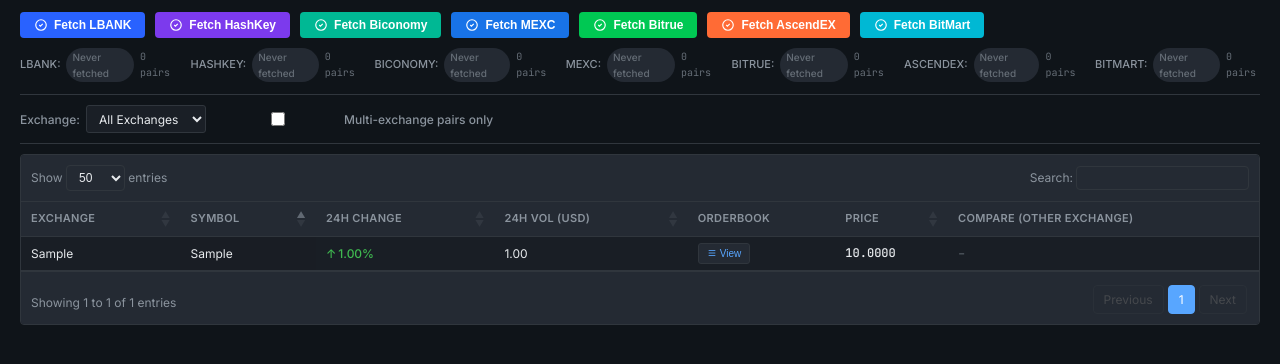
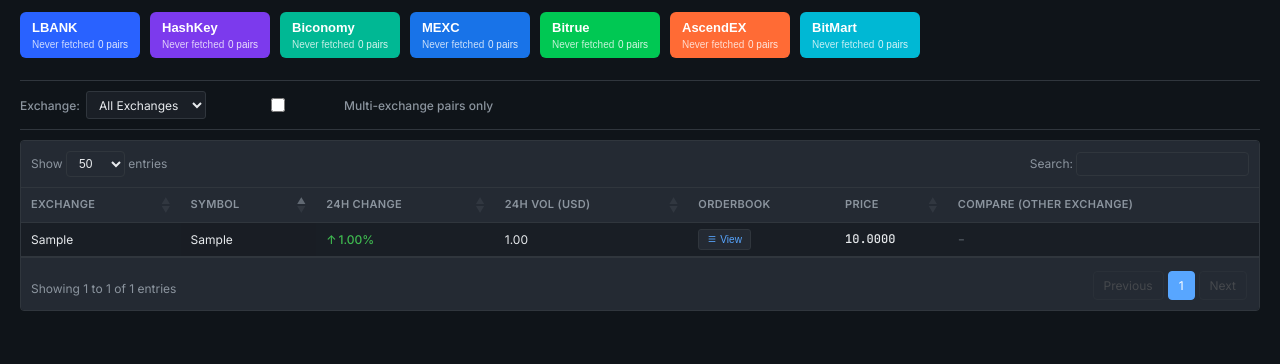
Before and after one commit to gosdorxda/arbit-replit, a Flask app: page / in a window 1280 px wide. Shown: the part 78-442 px from the top of the page. Run offline with Flask 3, Linux system fonts and the light colour scheme; tables that the repository leaves empty hold one stand-in row (values such as "Sample post"); data that the repository does not hold is empty; some libraries are stand-ins or nearby versions.

Commit message:
Update UI to show fetch status directly within the buttons
Refactor button structure in HTML, update CSS for new button layout, and modify JavaScript to display last fetch time and pair count within the fetch buttons, removing the separate status row.

Replit-Commit-Author: Agent
Replit-Commit-Session-Id: 5db5806e-7ace-4175-aae1-e70fb42071b8
Replit-Commit-Checkpoint-Type: full_checkpoint
Replit-Commit-Event-Id: 722b2ddd-1cf5-4b47-a09e-c3a9a41de54b
Replit-Commit-Screenshot-Url: https://storage.googleapis.com/screenshot-production-us-central1/d5f23ff5-1964-4bd9-a045-77314b1ac88f/5db5806e-7ace-4175-aae1-e70fb42071b8/Ch1Pqja
Replit-Helium-Checkpoint-Created: true

```diff
--- a/static/css/style.css
+++ b/static/css/style.css
@@ -149,17 +149,18 @@ body {
 
 .fetch-btn {
     display: flex;
-    align-items: center;
-    justify-content: center;
-    gap: 6px;
-    padding: 6px 14px;
+    flex-direction: column;
+    align-items: stretch;
+    padding: 8px 12px;
     font-size: 0.75rem;
     font-weight: 600;
     border: none;
-    border-radius: 4px;
+    border-radius: 6px;
     cursor: pointer;
     transition: all 0.15s ease;
     position: relative;
+    min-width: 120px;
+    text-align: left;
 }
 
 .fetch-btn:disabled {
@@ -167,9 +168,41 @@ body {
     cursor: not-allowed;
 }
 
-.fetch-btn .btn-icon {
-    width: 14px;
-    height: 14px;
+.btn-main {
+    display: flex;
+    align-items: center;
+    justify-content: space-between;
+    gap: 8px;
+}
+
+.btn-name {
+    font-size: 0.8125rem;
+    font-weight: 700;
+}
+
+.btn-status {
+    display: flex;
+    justify-content: space-between;
+    margin-top: 4px;
+    font-size: 0.625rem;
+    font-weight: 400;
+    opacity: 0.85;
+}
+
+.btn-time {
+    opacity: 0.9;
+}
+
+.btn-time.success {
+    opacity: 1;
+}
+
+.btn-time.error {
+    color: #ffcdd2;
+}
+
+.btn-pairs {
+    font-weight: 500;
 }
 
 .fetch-btn .spinner {
--- a/templates/index.html
+++ b/templates/index.html
@@ -29,99 +29,75 @@
         <section class="control-panel">
             <div class="button-group">
                 <button id="btn-lbank" class="fetch-btn lbank-btn" onclick="fetchData('lbank')">
-                    <svg class="btn-icon" viewBox="0 0 24 24" fill="none" stroke="currentColor" stroke-width="2">
-                        <path d="M21 12a9 9 0 11-18 0 9 9 0 0118 0z"/>
-                        <path d="M9 12l2 2 4-4"/>
-                    </svg>
-                    <span class="btn-text">Fetch LBANK</span>
+                    <div class="btn-main">
+                        <span class="btn-name">LBANK</span>
                         <span class="spinner"></span>
+                    </div>
+                    <div class="btn-status">
+                        <span class="btn-time">Never fetched</span>
+                        <span class="btn-pairs">0 pairs</span>
+                    </div>
                 </button>
                 <button id="btn-hashkey" class="fetch-btn hashkey-btn" onclick="fetchData('hashkey')">
-                    <svg class="btn-icon" viewBox="0 0 24 24" fill="none" stroke="currentColor" stroke-width="2">
-                        <path d="M21 12a9 9 0 11-18 0 9 9 0 0118 0z"/>
-                        <path d="M9 12l2 2 4-4"/>
-                    </svg>
-                    <span class="btn-text">Fetch HashKey</span>
+                    <div class="btn-main">
+                        <span class="btn-name">HashKey</span>
                         <span class="spinner"></span>
+                    </div>
+                    <div class="btn-status">
+                        <span class="btn-time">Never fetched</span>
+                        <span class="btn-pairs">0 pairs</span>
+                    </div>
                 </button>
                 <button id="btn-biconomy" class="fetch-btn biconomy-btn" onclick="fetchData('biconomy')">
-                    <svg class="btn-icon" viewBox="0 0 24 24" fill="none" stroke="currentColor" stroke-width="2">
-                        <path d="M21 12a9 9 0 11-18 0 9 9 0 0118 0z"/>
-                        <path d="M9 12l2 2 4-4"/>
-                    </svg>
-                    <span class="btn-text">Fetch Biconomy</span>
+                    <div class="btn-main">
+                        <span class="btn-name">Biconomy</span>
                         <span class="spinner"></span>
+                    </div>
+                    <div class="btn-status">
+                        <span class="btn-time">Never fetched</span>
+                        <span class="btn-pairs">0 pairs</span>
+                    </div>
                 </button>
                 <button id="btn-mexc" class="fetch-btn mexc-btn" onclick="fetchData('mexc')">
-                    <svg class="btn-icon" viewBox="0 0 24 24" fill="none" stroke="currentColor" stroke-width="2">
-                        <path d="M21 12a9 9 0 11-18 0 9 9 0 0118 0z"/>
-                        <path d="M9 12l2 2 4-4"/>
-                    </svg>
-                    <span class="btn-text">Fetch MEXC</span>
+                    <div class="btn-main">
+                        <span class="btn-name">MEXC</span>
                         <span class="spinner"></span>
+                    </div>
+                    <div class="btn-status">
+                        <span class="btn-time">Never fetched</span>
+                        <span class="btn-pairs">0 pairs</span>
+                    </div>
                 </button>
                 <button id="btn-bitrue" class="fetch-btn bitrue-btn" onclick="fetchData('bitrue')">
-                    <svg class="btn-icon" viewBox="0 0 24 24" fill="none" stroke="currentColor" stroke-width="2">
-                        <path d="M21 12a9 9 0 11-18 0 9 9 0 0118 0z"/>
-                        <path d="M9 12l2 2 4-4"/>
-                    </svg>
-                    <span class="btn-text">Fetch Bitrue</span>
+                    <div class="btn-main">
+                        <span class="btn-name">Bitrue</span>
                         <span class="spinner"></span>
+                    </div>
+                    <div class="btn-status">
+                        <span class="btn-time">Never fetched</span>
+                        <span class="btn-pairs">0 pairs</span>
+                    </div>
                 </button>
                 <button id="btn-ascendex" class="fetch-btn ascendex-btn" onclick="fetchData('ascendex')">
-                    <svg class="btn-icon" viewBox="0 0 24 24" fill="none" stroke="currentColor" stroke-width="2">
-                        <path d="M21 12a9 9 0 11-18 0 9 9 0 0118 0z"/>
-                        <path d="M9 12l2 2 4-4"/>
-                    </svg>
-                    <span class="btn-text">Fetch AscendEX</span>
+                    <div class="btn-main">
+                        <span class="btn-name">AscendEX</span>
                         <span class="spinner"></span>
+                    </div>
+                    <div class="btn-status">
+                        <span class="btn-time">Never fetched</span>
+                        <span class="btn-pairs">0 pairs</span>
+                    </div>
                 </button>
                 <button id="btn-bitmart" class="fetch-btn bitmart-btn" onclick="fetchData('bitmart')">
-                    <svg class="btn-icon" viewBox="0 0 24 24" fill="none" stroke="currentColor" stroke-width="2">
-                        <path d="M21 12a9 9 0 11-18 0 9 9 0 0118 0z"/>
-                        <path d="M9 12l2 2 4-4"/>
-                    </svg>
-                    <span class="btn-text">Fetch BitMart</span>
+                    <div class="btn-main">
+                        <span class="btn-name">BitMart</span>
                         <span class="spinner"></span>
+                    </div>
+                    <div class="btn-status">
+                        <span class="btn-time">Never fetched</span>
+                        <span class="btn-pairs">0 pairs</span>
+                    </div>
                 </button>
-            </div>
-
-            <div class="status-row">
-                <div class="status-item" id="status-lbank">
-                    <span class="status-label">LBANK:</span>
-                    <span class="status-badge never">Never fetched</span>
-                    <span class="status-count">0 pairs</span>
-                </div>
-                <div class="status-item" id="status-hashkey">
-                    <span class="status-label">HASHKEY:</span>
-                    <span class="status-badge never">Never fetched</span>
-                    <span class="status-count">0 pairs</span>
-                </div>
-                <div class="status-item" id="status-biconomy">
-                    <span class="status-label">BICONOMY:</span>
-                    <span class="status-badge never">Never fetched</span>
-                    <span class="status-count">0 pairs</span>
-                </div>
-                <div class="status-item" id="status-mexc">
-                    <span class="status-label">MEXC:</span>
-                    <span class="status-badge never">Never fetched</span>
-                    <span class="status-count">0 pairs</span>
-                </div>
-                <div class="status-item" id="status-bitrue">
-                    <span class="status-label">BITRUE:</span>
-                    <span class="status-badge never">Never fetched</span>
-                    <span class="status-count">0 pairs</span>
-                </div>
-                <div class="status-item" id="status-ascendex">
-                    <span class="status-label">ASCENDEX:</span>
-                    <span class="status-badge never">Never fetched</span>
-                    <span class="status-count">0 pairs</span>
-                </div>
-                <div class="status-item" id="status-bitmart">
-                    <span class="status-label">BITMART:</span>
-                    <span class="status-badge never">Never fetched</span>
-                    <span class="status-count">0 pairs</span>
-                </div>
             </div>
         </section>
 
```
Also changed, not shown: static/js/main.js (+11 -11 lines). Lines whose indentation alone changed are shown as unchanged.
